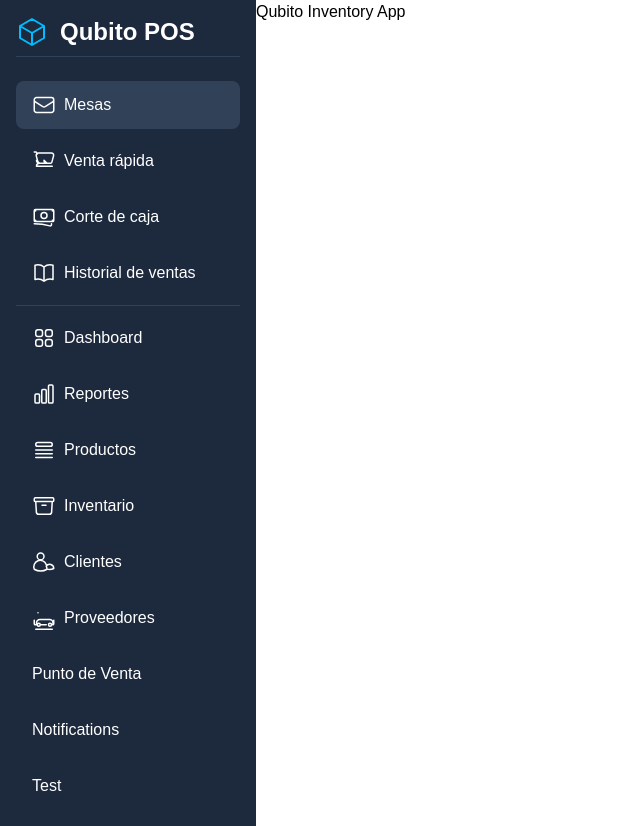
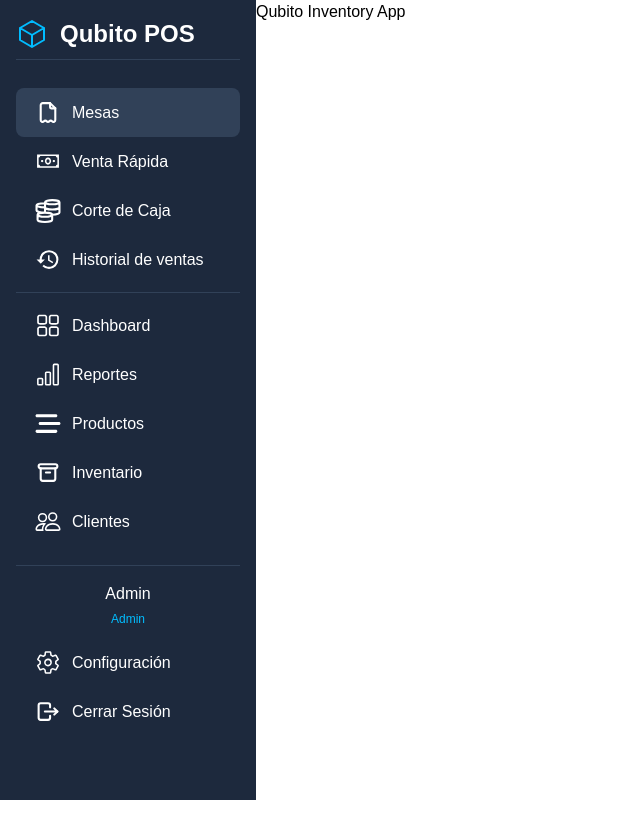
Before and after one commit to GrappePie/qubito, a Next.js app: page / in a window 1280 px wide. Shown: the whole page, without its empty margins (0-640 px from the left). After the commit the page ends 800 px from the top, so only its background shows below. Built offline with nearby package versions, Linux system fonts and the light colour scheme.

Commit message:
Add icons and style

```diff
--- a/package.json
+++ b/package.json
@@ -14,7 +14,8 @@
     "mongoose": "^8.13.2",
     "next": "15.3.1",
     "react": "^19.0.0",
-    "react-dom": "^19.0.0"
+    "react-dom": "^19.0.0",
+    "react-icons": "^5.5.0"
   },
   "devDependencies": {
     "@eslint/eslintrc": "^3",
--- a/src/components/Navbar.tsx
+++ b/src/components/Navbar.tsx
@@ -1,107 +1,96 @@
 import Link from "next/link";
+import {MdHistory, MdPointOfSale} from "react-icons/md";
+import {GrMoney} from "react-icons/gr";
+import {RxDashboard} from "react-icons/rx";
+import {TbArchive, TbInvoice, TbLogout} from "react-icons/tb";
+import {LiaMoneyBillSolid} from "react-icons/lia";
+import {BsBarChart, BsPeople} from "react-icons/bs";
+import {FaBarsStaggered} from "react-icons/fa6";
+import {PiTruckTrailer} from "react-icons/pi";
+import {IoMdNotificationsOutline} from "react-icons/io";
+import {IoSettingsOutline} from "react-icons/io5";
 
 
 export default function Navbar() {
     return (
-        <aside className="w-64 bg-slate-800 text-white min-h-screen p-4">
-            <div className="text-xl font-semibold mb-6 flex items-center border-b border-slate-700 pb-2">
+        <aside className="w-64 bg-slate-800 text-white h-screen p-4">
+            <div className="text-xl font-semibold mb-6 flex items-center border-b border-slate-700 pb-2 h-11">
                 <svg className="h-8 w-8 text-sky-400" xmlns="http://www.w3.org/2000/svg" fill="none" viewBox="0 0 24 24"
-                     stroke-width="1.5" stroke="currentColor">
-                    <path strokeLinecap="round" stroke-linejoin="round"
+                     strokeWidth="1.5" stroke="currentColor">
+                    <path strokeLinecap="round" strokeLinejoin="round"
                           d="M21 7.5l-9-5.25L3 7.5m18 0l-9 5.25m9-5.25v9l-9 5.25M3 7.5l9 5.25M3 7.5v9l9 5.25m0-9v9"></path>
                 </svg>
                 <span className="ml-3 text-2xl font-bold">Qubito POS</span>
             </div>
-            <div className="space-y-2">
-                <Link href="#" className="nav-link bg-slate-700 px-4 py-3 rounded-lg flex gap-2">
-                    <svg className="h-6 w-6" xmlns="http://www.w3.org/2000/svg" fill="none" viewBox="0 0 24 24"
-                         stroke-width="1.5" stroke="currentColor">
-                        <path strokeLinecap="round" stroke-linejoin="round"
-                              d="M21.75 6.75v10.5a2.25 2.25 0 01-2.25 2.25h-15a2.25 2.25 0 01-2.25-2.25V6.75m19.5 0A2.25 2.25 0 0019.5 4.5h-15a2.25 2.25 0 00-2.25 2.25m19.5 0v.243a2.25 2.25 0 01-1.07 1.916l-7.5 4.615a2.25 2.25 0 01-2.36 0L3.32 8.91a2.25 2.25 0 01-1.07-1.916V6.75"></path>
-                    </svg>
+            <div className="max-h-1/3 pt-1 overflow-y-auto">
+                <Link href="/tables" className="nav-link bg-slate-700 px-4 py-3 rounded-lg flex items-center gap-2">
+                    <TbInvoice size={25} className={"basis-1/6"}/>
                     <span>Mesas</span>
                 </Link>
-                <Link href="#" className="px-4 py-3 rounded-lg flex gap-2">
-                    <svg className="h-6 w-6" xmlns="http://www.w3.org/2000/svg" fill="none" viewBox="0 0 24 24"
-                         stroke-width="1.5" stroke="currentColor">
-                        <path strokeLinecap="round" stroke-linejoin="round"
-                              d="M2.25 3h1.386c.51 0 .955.343 1.087.835l.383 1.437M7.5 14.25a3 3 0 00-3 3h15.75m-12.75-3h11.218c.51 0 .962-.344 1.087-.835l1.823-6.84a2.25 2.25 0 00-2.168-2.618H6.364a2.25 2.25 0 00-2.168 2.618l1.823 6.84zM7.5 14.25h11.218M7.5 14.25a3 3 0 01-3-3h.008v.008h-.008v-.008zm0 0h.008v.008h-.008v-.008zm7.5 0a3 3 0 01-3-3h.008v.008h-.008v-.008zm0 0h.008v.008h-.008v-.008z"></path>
-                    </svg>
-                    <span>Venta rápida</span>
+                <Link href="#" className="px-4 py-3 rounded-lg flex items-center gap-2">
+                    <LiaMoneyBillSolid size={25} className={"basis-1/6"}/>
+                    <span>Venta Rápida</span>
                 </Link>
-                <Link href="#" className="px-4 py-3 rounded-lg flex gap-2">
-                    <svg className="h-6 w-6" xmlns="http://www.w3.org/2000/svg" fill="none" viewBox="0 0 24 24"
-                         stroke-width="1.5" stroke="currentColor">
-                        <path strokeLinecap="round" stroke-linejoin="round"
-                              d="M2.25 18.75a60.07 60.07 0 0115.797 2.101c.727.198 1.453-.342 1.453-1.096V18.75M3.75 4.5v.75A.75.75 0 013 6h-.75m0 0v-.375c0-.621.504-1.125 1.125-1.125H20.25M2.25 6v9m18-10.5v.75c0 .414.336.75.75.75h.75m-1.5-1.5h.375c.621 0 1.125.504 1.125 1.125v9.75c0 .621-.504 1.125-1.125 1.125h-.375m1.5-1.5H21a.75.75 0 00-.75.75v.75m0 0H3.75m0 0h-.375a1.125 1.125 0 01-1.125-1.125V15m1.5 1.5v-.75A.75.75 0 003 15h-.75M15 10.5a3 3 0 11-6 0 3 3 0 016 0z"></path>
-                    </svg>
-                    <span>Corte de caja</span>
+                <Link href="#" className="px-4 py-3 rounded-lg flex items-center gap-2">
+                    <GrMoney size={25} className={"basis-1/6"}/>
+                    <span>Corte de Caja</span>
                 </Link>
-                <Link href="#" className="px-4 py-3 rounded-lg flex gap-2">
-                    <svg className="h-6 w-6" xmlns="http://www.w3.org/2000/svg" fill="none" viewBox="0 0 24 24"
-                         stroke-width="1.5" stroke="currentColor">
-                        <path strokeLinecap="round" stroke-linejoin="round"
-                              d="M12 6.042A8.967 8.967 0 006 3.75c-1.052 0-2.062.18-3 .512v14.25A8.987 8.987 0 016 18c2.305 0 4.408.867 6 2.292m0-14.25a8.966 8.966 0 016-2.292c1.052 0 2.062.18 3 .512v14.25A8.987 8.987 0 0018 18a8.967 8.967 0 00-6 2.292m0-14.25v14.25"></path>
-                    </svg>
+                <Link href="#" className="px-4 py-3 rounded-lg flex items-center gap-2">
+                    <MdHistory size={25} className={"basis-1/6"}/>
                     <span>Historial de ventas</span>
                 </Link>
-                <hr className="border-slate-700 my-2"/>
-                <Link href="#" className="px-4 py-3 rounded-lg flex gap-2">
-                    <svg className="h-6 w-6" xmlns="http://www.w3.org/2000/svg" fill="none" viewBox="0 0 24 24"
-                         stroke-width="1.5" stroke="currentColor">
-                        <path strokeLinecap="round" stroke-linejoin="round"
-                              d="M3.75 6A2.25 2.25 0 016 3.75h2.25A2.25 2.25 0 0110.5 6v2.25a2.25 2.25 0 01-2.25 2.25H6a2.25 2.25 0 01-2.25-2.25V6zM3.75 15.75A2.25 2.25 0 016 13.5h2.25a2.25 2.25 0 012.25 2.25V18a2.25 2.25 0 01-2.25 2.25H6A2.25 2.25 0 013.75 18v-2.25zM13.5 6a2.25 2.25 0 012.25-2.25H18A2.25 2.25 0 0120.25 6v2.25A2.25 2.25 0 0118 10.5h-2.25a2.25 2.25 0 01-2.25-2.25V6zM13.5 15.75a2.25 2.25 0 012.25-2.25H18a2.25 2.25 0 012.25 2.25V18A2.25 2.25 0 0118 20.25h-2.25A2.25 2.25 0 0113.5 18v-2.25z"></path>
-                    </svg>
+            </div>
+            <hr className="border-slate-700 my-2"/>
+            <div className="h-1/3 overflow-y-auto">
+                <Link href="#" className="px-4 py-3 rounded-lg flex items-center gap-2">
+                    <RxDashboard size={25} className={"basis-1/6"}/>
                     <span>Dashboard</span>
                 </Link>
-                <Link href="#" className="px-4 py-3 rounded-lg flex gap-2">
-                    <svg className="h-6 w-6" xmlns="http://www.w3.org/2000/svg" fill="none" viewBox="0 0 24 24"
-                         stroke-width="1.5" stroke="currentColor">
-                        <path strokeLinecap="round" stroke-linejoin="round"
-                              d="M3 13.125C3 12.504 3.504 12 4.125 12h2.25c.621 0 1.125.504 1.125 1.125v6.75C7.5 20.496 6.996 21 6.375 21h-2.25A1.125 1.125 0 013 19.875v-6.75zM9.75 8.625c0-.621.504-1.125 1.125-1.125h2.25c.621 0 1.125.504 1.125 1.125v11.25c0 .621-.504 1.125-1.125 1.125h-2.25a1.125 1.125 0 01-1.125-1.125V8.625zM16.5 4.125c0-.621.504-1.125 1.125-1.125h2.25C20.496 3 21 3.504 21 4.125v15.75c0 .621-.504 1.125-1.125 1.125h-2.25a1.125 1.125 0 01-1.125-1.125V4.125z"></path>
-                    </svg>
+                <Link href="#" className="px-4 py-3 rounded-lg flex items-center gap-2">
+                    <BsBarChart  size={25} className={"basis-1/6"}/>
                     <span>Reportes</span>
                 </Link>
-                <Link href="#" className="px-4 py-3 rounded-lg flex gap-2">
-                    <svg className="h-6 w-6" xmlns="http://www.w3.org/2000/svg" fill="none" viewBox="0 0 24 24"
-                         stroke-width="1.5" stroke="currentColor">
-                        <path strokeLinecap="round" stroke-linejoin="round"
-                              d="M3.75 12h16.5m-16.5 3.75h16.5M3.75 19.5h16.5M5.625 4.5h12.75a1.875 1.875 0 010 3.75H5.625a1.875 1.875 0 010-3.75z"></path>
-                    </svg>
+                <Link href="#" className="px-4 py-3 rounded-lg flex items-center gap-2">
+                    <FaBarsStaggered size={25} className={"basis-1/6"}/>
                     <span>Productos</span>
                 </Link>
-                <Link href="/inventory" className="px-4 py-3 rounded-lg flex gap-2">
-                    <svg className="h-6 w-6" xmlns="http://www.w3.org/2000/svg" fill="none" viewBox="0 0 24 24"
-                         stroke-width="1.5" stroke="currentColor">
-                        <path strokeLinecap="round" stroke-linejoin="round"
-                              d="M20.25 7.5l-.625 10.632a2.25 2.25 0 01-2.247 2.118H6.622a2.25 2.25 0 01-2.247-2.118L3.75 7.5M10 11.25h4M3.375 7.5h17.25c.621 0 1.125-.504 1.125-1.125v-1.5c0-.621-.504-1.125-1.125-1.125H3.375c-.621 0-1.125.504-1.125 1.125v1.5c0 .621.504 1.125 1.125 1.125z"></path>
-                    </svg>
+                <Link href="/inventory" className="px-4 py-3 rounded-lg flex items-center gap-2">
+                    <TbArchive size={25} className={"basis-1/6"}/>
                     <span>Inventario</span>
                 </Link>
-                <Link href="#" className="px-4 py-3 rounded-lg flex gap-2">
-                    <svg className="h-6 w-6" xmlns="http://www.w3.org/2000/svg" fill="none" viewBox="0 0 24 24"
-                         stroke-width="1.5" stroke="currentColor">
-                        <path strokeLinecap="round" stroke-linejoin="round"
-                              d="M15 19.128a9.38 9.38 0 002.625.372 9.337 9.337 0 004.121-.952 4.125 4.125 0 00-7.533-2.493M15 19.128v-.003c0-1.113-.285-2.16-.786-3.07M15 19.128v.106A12.318 12.318 0 018.624 21c-2.331 0-4.512-.645-6.374-1.766l-.001-.109a6.375 6.375 0 0111.964-4.663M12 6.375a3.375 3.375 0 11-6.75 0 3.375 3.375 0 016.75 0z"></path>
-                    </svg>
+                <Link href="#" className="px-4 py-3 rounded-lg flex items-center gap-2">
+                    <BsPeople  size={25} className={"basis-1/6"}/>
                     <span>Clientes</span>
                 </Link>
-                <Link href="#" className="px-4 py-3 rounded-lg flex gap-2">
-                    <svg className="h-6 w-6" xmlns="http://www.w3.org/2000/svg" fill="none" viewBox="0 0 24 24"
-                         stroke-width="1.5" stroke="currentColor">
-                        <path strokeLinecap="round" stroke-linejoin="round"
-                              d="M8.25 18.75a1.5 1.5 0 01-3 0m3 0a1.5 1.5 0 00-3 0m3 0h6m-9 0H3.375a1.125 1.125 0 01-1.125-1.125V14.25m17.25 4.5a1.5 1.5 0 01-3 0m3 0a1.5 1.5 0 00-3 0m3 0h1.125c.621 0 1.125-.504 1.125-1.125V14.25m-17.25 4.5v-1.875a3.375 3.375 0 013.375-3.375h9.75a3.375 3.375 0 013.375 3.375v1.875m-17.25 4.5h16.5M6 6.75h.008v.008H6V6.75z"></path>
-                    </svg>
+                <Link href="#" className="px-4 py-3 rounded-lg flex items-center gap-2">
+                    <PiTruckTrailer  size={25} className={"basis-1/6"}/>
                     <span>Proveedores</span>
                 </Link>
-                <Link href="/pos" className="nav-link px-4 py-3 rounded-lg flex gap-2">
+                <Link href="/pos" className="nav-link px-4 py-3 rounded-lg flex items-center gap-2">
+                    <MdPointOfSale size={25} className={"basis-1/6"}/>
                     <span>Punto de Venta</span>
                 </Link>
-                <Link href="/notifications" className="nav-link px-4 py-3 rounded-lg flex gap-2">
+                <Link href="/notifications" className="nav-link px-4 py-3 rounded-lg flex items-center gap-2">
+                    <IoMdNotificationsOutline  size={25} className={"basis-1/6"}/>
                     <span>Notifications</span>
                 </Link>
-                <Link href="/test" className="nav-link px-4 py-3 rounded-lg flex gap-2">
+                <Link href="/test" className="nav-link px-4 py-3 rounded-lg flex items-center gap-2">
                     <span>Test</span>
+                </Link>
+            </div>
+                <hr className="border-slate-700 my-2"/>
+            <div>
+                <div className={"text-center py-2"}>
+                    <h6 className={"mb-0"}>Admin</h6>
+                    <Link href={"#"} className={"text-sky-400 text-[12px]"}>Admin</Link>
+                </div>
+                <Link href="#" className="nav-link px-4 py-3 rounded-lg flex items-center gap-2">
+                    <IoSettingsOutline size={25} className={"basis-1/6"}/>
+                    <span>Configuración</span>
+                </Link>
+                <Link href="#" className="nav-link px-4 py-3 rounded-lg flex items-center gap-2">
+                    <TbLogout size={25} className={"basis-1/6"}/>
+                    <span>Cerrar Sesión</span>
                 </Link>
             </div>
         </aside>
```
Also changed, not shown: 1 other file (tests, documents, lock files or other folders).
